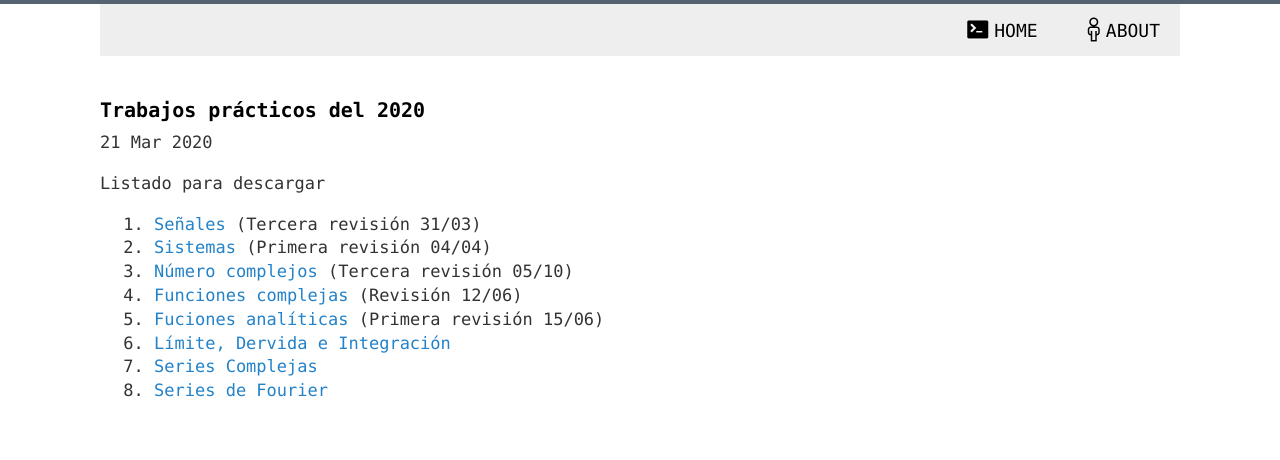
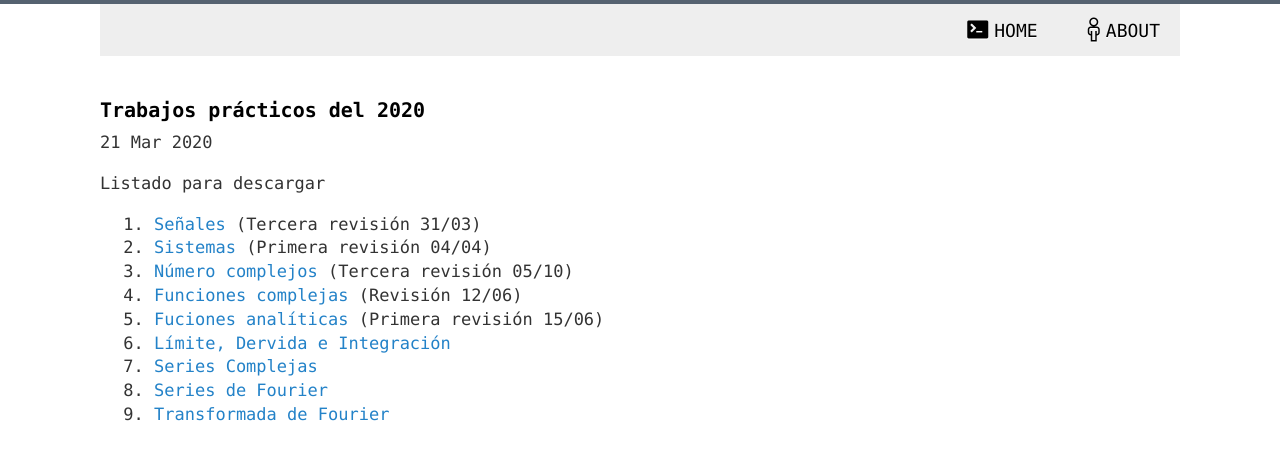
Before and after one commit to 1nv1/UTN-FRN-ASS, a Jekyll site: the page built from _posts/2020-03-21-TPs2020.markdown, in a window 1280 px wide. Shown: the top 460 px of the page. Built offline with Jekyll 4.4.1, drawn with Linux system fonts in a browser that asks for light colours; comment, search, counter and statistics services are not loaded.

Commit message:
Added TP09

```diff
--- a/_posts/2020-03-21-TPs2020.markdown
+++ b/_posts/2020-03-21-TPs2020.markdown
@@ -17,3 +17,4 @@ Listado para descargar
 6. <a href="https://drive.google.com/file/d/1IsIRNOjAjt4yoUPK0fd64_FQQsKktF8l/view?usp=sharing" target="_blank">Límite, Dervida e Integración</a>
 7. <a href="https://drive.google.com/file/d/1AZS6uV6GQYMDjQByazfV2UJlQjaEKZXv/view?usp=sharing" target="_blank">Series Complejas</a>
 8. <a href="https://drive.google.com/file/d/1t3_jyuXAJL5h--ptWITkMVndPEPk_avi/view?usp=sharing" target="_blank">Series de Fourier</a>
+9. <a href="https://drive.google.com/file/d/1GKvozwmEQHWuVBFH6aF3hjkhcGpZ1eDw/view?usp=sharing" target="_blank">Transformada de Fourier</a>
```
